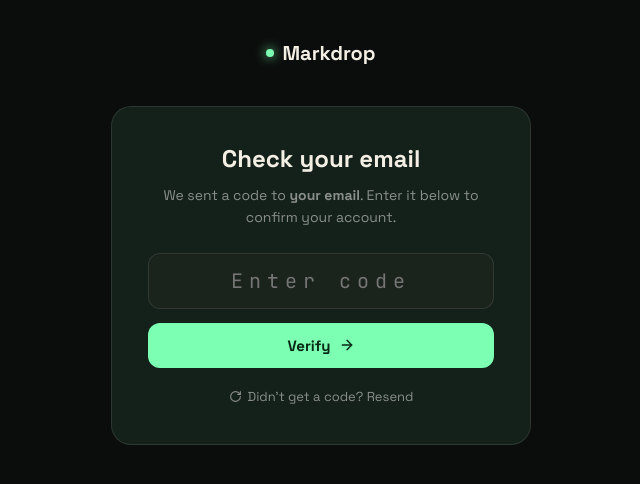
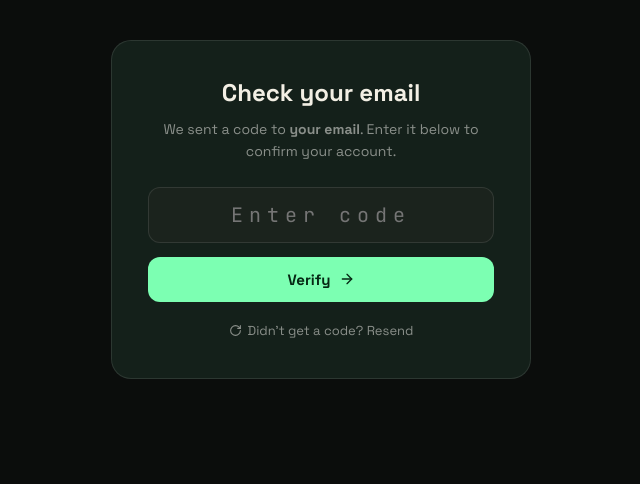
Before and after one commit to Pranesh0805-S/MarkDrop, a React (Vite) app in the folder Frontend/: page /verify-otp in a window 1280 px wide. Shown: the top 484 px of the page, without its empty margins (319-959 px from the left). Built offline with nearby package versions, Linux system fonts and the light colour scheme; no server answers.

Commit message:
Remove logo link from VerifyOtp component

```diff
--- a/Frontend/src/pages/VerifyOtp.jsx
+++ b/Frontend/src/pages/VerifyOtp.jsx
@@ -46,7 +46,6 @@ export default function VerifyOtp() {
 
   return (
     <div style={s.page}>
-      <Link to="/" style={s.logo}><span style={s.dot} />Markdrop</Link>
 
       <div style={s.card} className="fade-up">
         <h1 style={s.h1}>Check your email</h1>
```
